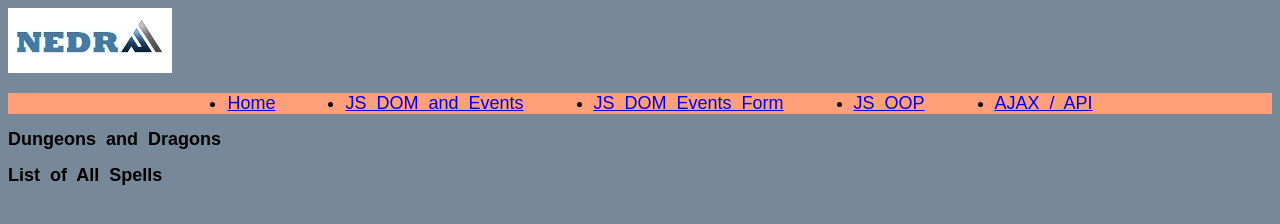
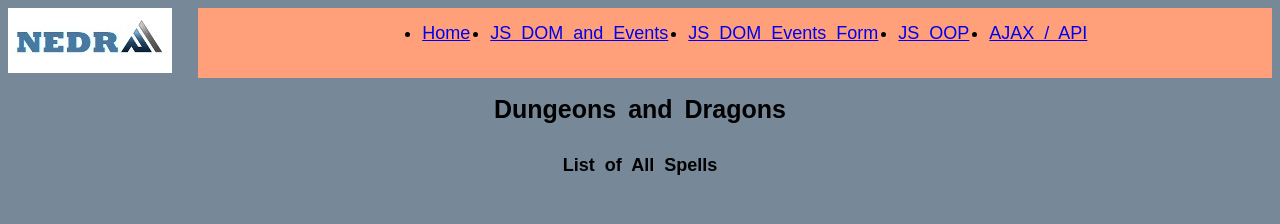
Before and after one commit to AlecTech/-javascript-practice-ajax-api-AlecTech, a plain HTML site: page ajax-api.html in a window 1280 px wide. Drawn offline with Linux system fonts and the light colour scheme; no server answers.

Commit message:
Added readme content and rearrange CSS in a better layout

```diff
--- a/ajax-api.html
+++ b/ajax-api.html
@@ -12,7 +12,7 @@
 
 </head>
 <body>
-    <div class ="grid-container">
+    <div class ="logo-container">
         <img src="img/company-logo-sm.jpg" alt="Company Logo" title="Company Logo"/>
        </div>
   <nav>
--- a/css/main.css
+++ b/css/main.css
@@ -25,8 +25,8 @@
   } */
 
   nav ul > li {
-    margin-left:35px;
-    margin-right:35px;
+    margin-left:10px;
+    margin-right:10px;
   }
   /*
    * Colours JUST FOR TESTING...
@@ -36,3 +36,52 @@
   nav { background-color: lightsalmon; }
   body { background-color: lightslategray; }
   footer { background-color: plum; }
+
+  body ol {
+    font-weight: bold;
+  }
+
+h1 {
+    font-size: 25px;
+    text-align: center;
+
+}
+h2 {
+    font-size: 18px;
+    text-align: center;
+
+}
+
+body {
+    display: grid;
+    /* Set widths for columns... */
+    /* Column 1: 25%; Column 2: 75%;*/
+    grid-template-columns: 15% 85%;
+    /* Set heights for rows... */
+    grid-template-rows:
+    40
+    auto
+    auto
+    auto;
+
+
+    /*
+     * Using the "grid-area" names we define...
+     * We can write out where each one belongs!
+     * Remember to represent EACH column AND row for best results!
+     */
+    grid-template-areas:
+      "logo nav"
+      "h1 h1"
+      "h2 h2"
+      "ol ol"
+      ;
+  }
+  .logo-container { grid-area: logo; }
+
+  h1 {grid-area: h1;}
+  h2 {grid-area: h2;}
+
+  nav { grid-area: nav; }
+
+  ol{ grid-area: ol; }
```
Also changed, not shown: js/ajax-api.js (+11 -1 lines), 1 other file.
